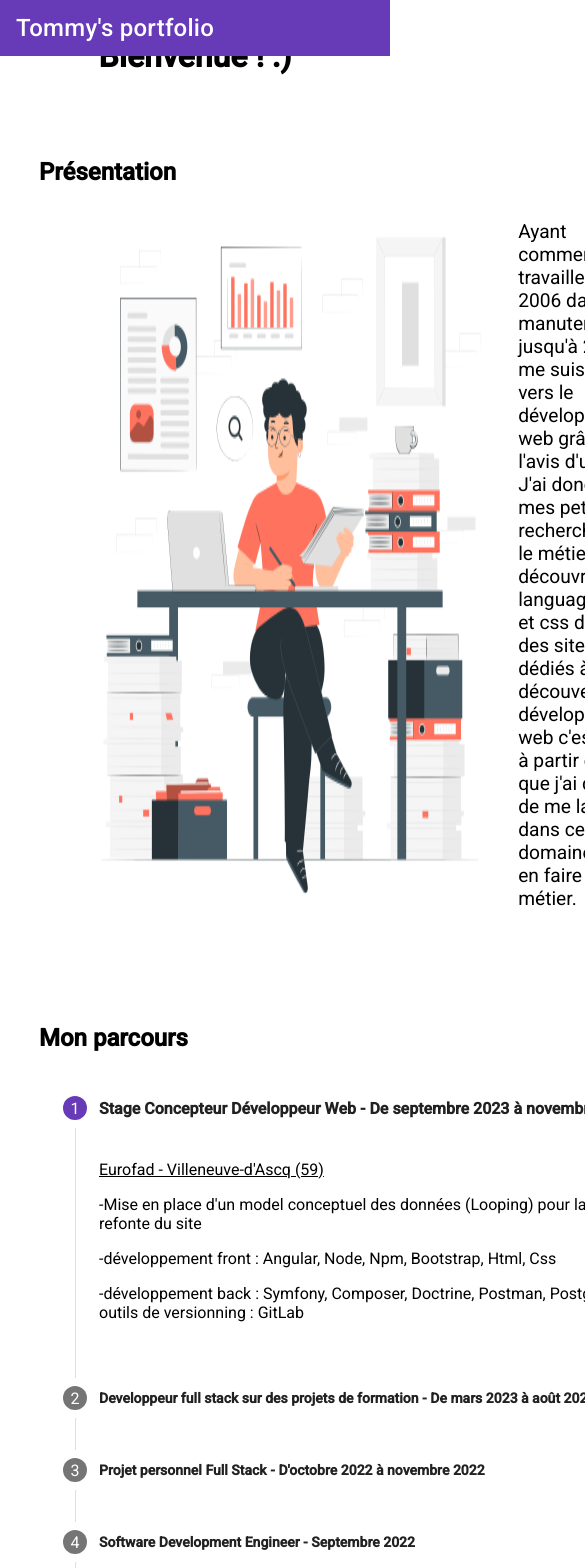
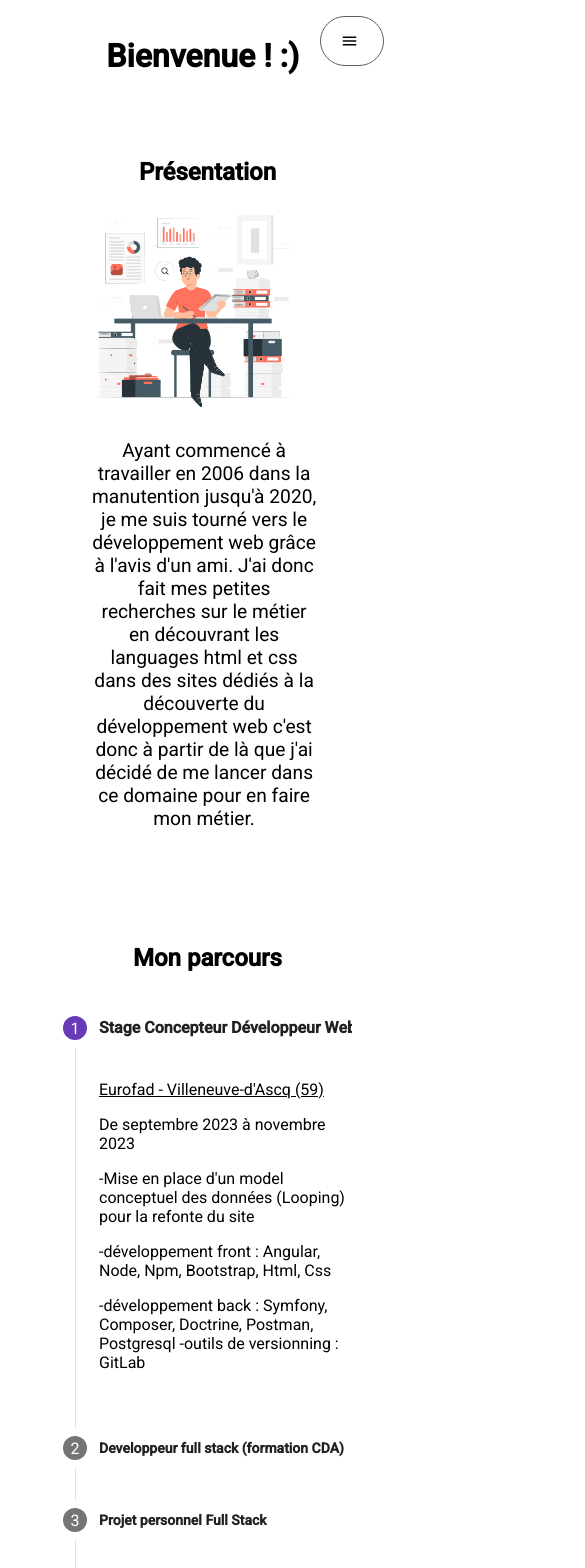
Before and after one commit to TommyV86/portfolio, an Angular app: page / in a window 390 px wide. Shown: the top 1568 px of the page, 585 px wide, since content can reach past the window. Built offline with nearby package versions, Linux system fonts and the light colour scheme.

Commit message:
responsive mobile 412px ok

```diff
--- a/src/app/app.module.ts
+++ b/src/app/app.module.ts
@@ -25,6 +25,9 @@ import {MatCardModule} from '@angular/material/card';
 import {MatStepperModule} from '@angular/material/stepper';
 import {MatDividerModule} from '@angular/material/divider';
 import {MatSnackBarModule} from "@angular/material/snack-bar";
+import { MatMenuModule } from '@angular/material/menu';
+
+
 
 @NgModule({
   declarations: [
@@ -49,6 +52,7 @@ import {MatSnackBarModule} from "@angular/material/snack-bar";
     MatStepperModule,
     MatDividerModule,
     MatSnackBarModule,
+    MatMenuModule,
 
     CommonModule,
     ReactiveFormsModule,
--- a/src/app/component/header/header.component.html
+++ b/src/app/component/header/header.component.html
@@ -11,4 +11,18 @@
         </div>
 
     </mat-toolbar>
+
+    <button mat-button [matMenuTriggerFor]="menu" class="menu-icon">
+        <mat-icon>menu</mat-icon>
+    </button>
+    <mat-menu #menu="matMenu">
+        <button mat-menu-item ><a href="#pres-mark">Présentation</a></button>
+        <button mat-menu-item ><a href="#parcours-mark">Mon parcours</a></button>
+        <button mat-menu-item ><a href="#skills-mark">Mes compétences</a></button>
+        <button mat-menu-item ><a href="#contact-mark">Contact</a></button>
+    </mat-menu>
+
+
+
+
 </header>
--- a/src/app/component/header/header.component.scss
+++ b/src/app/component/header/header.component.scss
@@ -1,8 +1,14 @@
-mat-toolbar{
+mat-toolbar, .menu-icon{
     position: fixed;
     top: 0;
     z-index: 1000;
 }
+
+mat-form-field{
+    visibility: hidden;
+}
+
+
 
 a{
     text-decoration: none;
@@ -36,3 +42,31 @@ a:active {
 .links-nav{
     margin: 0 3%;
 }
+
+.menu-icon{
+    visibility: hidden;
+}
+
+@media (max-width: 412px) {
+    mat-toolbar, .block-nav{
+        visibility: hidden;
+
+    }
+
+    .menu-icon{
+        visibility: visible;
+        z-index: 0;
+        margin-top: 4%;
+        margin-left: 82%;
+        border: 1px solid rgb(94, 94, 94);
+        border-radius: 30px;
+        width: 53px;
+        height: 50px;
+        padding: 0.1px 0 0 3.5px;
+        transition-duration: 0.4s;
+        &:hover{
+            box-shadow: 1px 1px 10px 1px rgb(0, 0, 0);
+        }
+
+    }
+}
--- a/src/app/component/main-page/main-page.component.html
+++ b/src/app/component/main-page/main-page.component.html
@@ -8,7 +8,7 @@
         <h2>Présentation</h2>
 
         <div class="block-presentation">
-            <img src="../../../assets/presentation.png" class="presentation-logo" alt="loop logo">
+            <img src="../../../assets/presentation.png" class="presentation-logo" alt="presentation-logo">
             <p class="text-presentation">
                 Ayant commencé à travailler en 2006 dans la manutention jusqu'à 2020, je me suis tourné vers
                 le développement web grâce à l'avis d'un ami. J'ai donc fait mes petites recherches sur le métier
@@ -36,12 +36,13 @@
 
                 <mat-step>
 
-                    <ng-template matStepLabel><h4>Stage Concepteur Développeur Web - De septembre 2023 à novembre 2023</h4>
+                    <ng-template matStepLabel><h4>Stage Concepteur Développeur Web</h4>
                     </ng-template>
 
                     <ng-template matStepContent>
 
                         <p class="title-step">Eurofad - Villeneuve-d'Ascq (59)</p>
+                        <p class="duration-step">De septembre 2023 à novembre 2023</p>
                         <p>-Mise en place d'un model conceptuel des données (Looping) pour la refonte du site</p>
                         <p>-développement front : Angular, Node, Npm, Bootstrap, Html, Css</p>
                         <p>-développement back : Symfony, Composer, Doctrine, Postman, Postgresql
@@ -51,29 +52,32 @@
                 </mat-step>
 
                 <mat-step>
-                    <ng-template matStepLabel><h4>Developpeur full stack sur des projets de formation - De mars 2023 à août 2023</h4>
+                    <ng-template matStepLabel><h4>Developpeur full stack (formation CDA)</h4>
                     </ng-template>
                     <ng-template matStepContent>
                         <p class="title-step">AFPA - Roubaix (59)</p>
+                        <p class="duration-step">De mars 2023 à août 2023</p>
                         <p>Conception et développement de plusieurs petits projets en Java JEE,
                             Angular/Spring/PostgreSQL/Hibernate en équipe sous méthode agile</p>
                     </ng-template>
                 </mat-step>
 
                 <mat-step>
-                    <ng-template matStepLabel><h4>Projet personnel Full Stack - D'octobre 2022 à novembre 2022</h4>
+                    <ng-template matStepLabel><h4>Projet personnel Full Stack</h4>
                     </ng-template>
 
                     <p class="title-step">Indépendant - Tourcoing (59)</p>
+                    <p class="duration-step">D'octobre 2022 à novembre 2022</p>
                     <p>Création d'une application web de recettes de cuisine avec connexion d'user</p>
                         <p>• Frontend : React Js, Axios, Formik, Yup</p>
                         <p>• Backend : Node Js, Mongoose, Express, Mongo db</p>
                 </mat-step>
 
                 <mat-step>
-                    <ng-template matStepLabel><h4>Software Development Engineer - Septembre 2022</h4>
+                    <ng-template matStepLabel><h4>Développeur back end</h4>
                     </ng-template>
                     <p class="title-step">Tales & Keys - Lille (59)</p>
+                    <p class="duration-step">Septembre 2022</p>
                     <p>-Conception de l'api sous environnement node avec mongodb, mongoose, express
                         -Tests unitaire avec postman
                     </p>
@@ -81,10 +85,10 @@
                 </mat-step>
 
                 <mat-step>
-                    <ng-template matStepLabel><h4>Stage Concepteur Développeur web - De juillet 2021 à septembre 2021</h4>
+                    <ng-template matStepLabel><h4>Stage Concepteur Développeur web</h4>
                     </ng-template>
                     <p class="title-step">Insy2s - Lille</p>
-
+                    <p class="duration-step">De juillet 2021 à septembre 2021</p>
                     <p>-1er projet : mise en place de d'une application web dédiée à la recherche de films reliée à une API
                         (react)
                     </p>
@@ -95,15 +99,16 @@
                 </mat-step>
 
                 <mat-step>
-                    <ng-template matStepLabel><h4>Opérateur/Manutentionnaire/Conducteur de ligne - De janvier 2006 à janvier 2020</h4>
+                    <ng-template matStepLabel><h4>Opérateur/Conducteur de ligne</h4>
                     </ng-template>
                     <p class="title-step">Agences intérim - Saint Etienne(59) / Lille(42)</p>
+                    <p class="duration-step">De janvier 2006 à janvier 2020</p>
                     <p>-Diverses tâches en manutention, gestion d'une machine de production</p>
                 </mat-step>
 
             </mat-vertical-stepper>
 
-            <div class="img-parcours"><img src="../../../assets/parc.png" class="-logo" alt="loop logo"></div>
+            <div class="img-parcours"><img src="../../../assets/parc.png" class="parcours-logo" alt="parc-logo"></div>
 
 
         </div>
@@ -119,7 +124,6 @@
         <div class="block-skills">
 
             <!-- <h2 class="title-skills">Mes compétences (logo)</h2> -->
-            <img src="../../../assets/skills.png" class="skills-logo" alt="loop logo">
 
             <div class="container-border">
                 <mat-tab-group class="tab-skills" animationDuration="1100ms" dynamicHeight>
@@ -127,28 +131,28 @@
                     <mat-tab label="Conception">
                         <mat-divider class="line"></mat-divider>
                         <div class="example-large-box mat-elevation-z4">
-                            <img mat-card-image src="../../../assets/looping.png" class="logo" alt="loop logo">
+                            <img mat-card-image src="../../../assets/looping.png" class="loo-logo" alt="loop logo">
                         </div>
                     </mat-tab>
 
                     <mat-tab label="Front End">
                         <mat-divider class="line"></mat-divider>
                         <div class="example-large-box mat-elevation-z4">
-                            <img mat-card-image src="../../../assets/angular.png" class="logo" alt="ng logo">
+                            <img mat-card-image src="../../../assets/angular.png" class="ng-logo" alt="ng logo">
                         </div>
                     </mat-tab>
 
                     <mat-tab label="Back End">
                         <mat-divider class="line"></mat-divider>
                         <div class="example-large-box mat-elevation-z4">
-                            <img mat-card-image src="../../../assets/java.png" class="logo" alt="ng logo">
+                            <img mat-card-image src="../../../assets/java.png" class="java-logo" alt="ng logo">
                         </div>
                     </mat-tab>
 
                     <mat-tab label="Versionning">
                         <mat-divider class="line"></mat-divider>
                         <div class="example-large-box mat-elevation-z4">
-                            <img mat-card-image src="../../../assets/gitlab.png" class="logo" alt="ng logo">
+                            <img mat-card-image src="../../../assets/gitlab.png" class="git-logo" alt="ng logo">
                         </div>
                     </mat-tab>
 
@@ -156,6 +160,9 @@
                 </mat-tab-group>
 
             </div>
+
+            <img src="../../../assets/skills.png" class="skills-logo" alt="skills-logo">
+
         </div>
 
     </section>
--- a/src/app/component/main-page/main-page.component.scss
+++ b/src/app/component/main-page/main-page.component.scss
@@ -64,6 +64,10 @@
     margin: 15%;
 }
 
+.loo-logo, .ng-logo, .java-logo, .git-logo{
+    margin: 5%;
+}
+
 .skills-logo{
     margin-left: 5%;
     margin-right: 5%;
@@ -89,3 +93,51 @@
 .btn{
     border: 1px solid rgb(180, 180, 180);
 }
+
+@media (max-width: 412px) {
+
+    h2{
+        text-align: center;
+    }
+
+    img{
+        width: fit-content;
+        height: fit-content;
+    }
+
+    .welcome-title{
+        margin-left: 5%;
+    }
+
+
+    .block-presentation{
+        margin-right: 17%;
+    }
+
+    .text-presentation{
+        margin: 10% 0;
+        text-align: center;
+    }
+
+    .presentation-logo, .parcours-logo, .skills-logo, .ng-logo, .java-logo, .git-logo{
+        width: 90%;
+        height: 90%;
+        box-shadow: none;
+        text-shadow: none;
+    }
+
+    .block-presentation ,.block-parcours, .block-skills{
+        display: block;
+    }
+
+
+
+    .contact-block{
+        margin-left: 0%;
+        margin-right: 0%;
+        margin-bottom: 0%;
+        padding: 5%;
+        border-radius: 5px;
+        background-color: rgb(219, 217, 217);
+    }
+}
```
